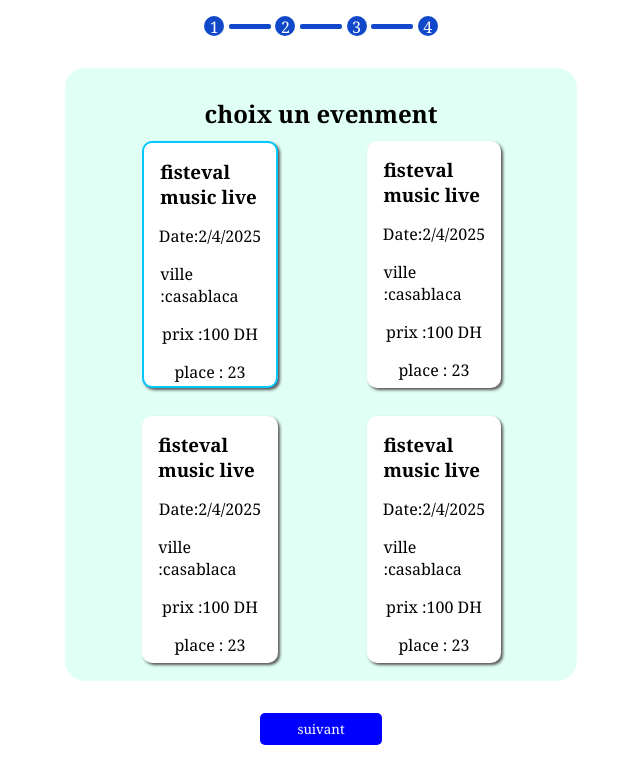
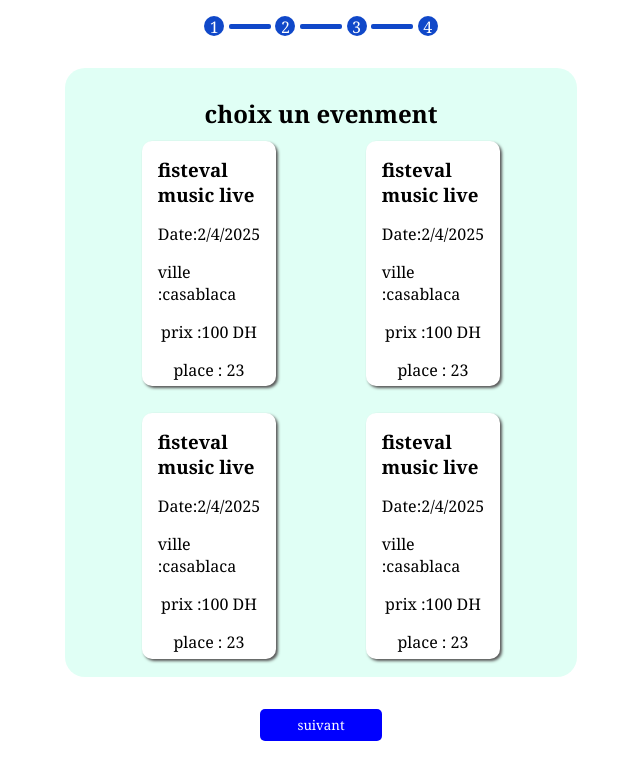
Before and after one commit to YoussefBoualy913/breif_n4, a plain HTML site: page index.html in a window 1280 px wide. Both pictures are taken after a click on the element 543 px from the left and 263 px from the top of the page. Shown: the top 774 px of the page, without its empty margins (335-975 px from the left). Drawn offline with Linux system fonts and the light colour scheme.

Commit message:
supprimer la fonctin selectionert en js

```diff
--- a/index.html
+++ b/index.html
@@ -20,28 +20,28 @@
             </div>
             <div class="evenment">
             <h1>choix un evenment</h1>
-            <artile class="artileinfo" onclick="slectionert(1)" id="1">
+            <artile class="artileinfo" id="1">
                 <h3>fisteval music live</h3>
                 <p>Date:2/4/2025</p>
                 <p>ville :casablaca</p>
                 <p>prix :100 DH</p>
                 <p>place : <span>23</span></p>
             </artile>
-            <artile class="artileinfo" onclick="slectionert(2)" id="2">
+            <artile class="artileinfo"  id="2">
                  <h3>fisteval music live</h3>
                 <p>Date:2/4/2025</p>
                 <p>ville :casablaca</p>
                 <p>prix :100 DH</p>
                 <p>place : <span>23</span></p>
             </artile>
-            <artile class="artileinfo" onclick="slectionert(3)" id="3">
+            <artile class="artileinfo"  id="3">
                  <h3>fisteval music live</h3>
                 <p>Date:2/4/2025</p>
                 <p>ville :casablaca</p>
                 <p>prix :100 DH</p>
                 <p>place : <span>23</span></p>
             </artile>
-            <artile class="artileinfo" onclick="slectionert(4)" id="4">
+            <artile class="artileinfo"  id="4">
                  <h3>fisteval music live</h3>
                 <p>Date:2/4/2025</p>
                 <p>ville :casablaca</p>
--- a/scripte.js
+++ b/scripte.js
@@ -1,10 +1,18 @@
 
+const  article = document.querySelectorAll('.artileinfo');
+article.forEach(art => {
+  art.addEventListener('click',()=>{
 
-function slectionert(index){
-  let select = document.getElementById(index);
-  select.classList.toggle("bordercolor");
+    article.forEach(el => {
+        el.classList.remove("bordercolor");
+    });
+     art.addEventListener('click',()=>{
 
-}
+     art.classList.add("bordercolor");
+    });
+});
+});
+
 
 function suivant(t){
     let    section2=document.getElementById("s2");
--- a/style.css
+++ b/style.css
@@ -88,7 +88,7 @@ main{
  color: white;
 }
 .section2{
-    display: flex;
+    display: none;
     flex-direction: column;
     align-items: center;
     width: 100%;
@@ -168,7 +168,7 @@ form input{
     box-shadow: 2px 2px 3px rgb(86, 85, 85);
 }
 .section3{
-    display: flex;
+    display: none;
     flex-direction: column;
     align-items: center;
     width: 100%;
@@ -177,7 +177,7 @@ form input{
     background-color: rgb(0, 169, 65);
 }
 .section4{
-    display: flex;
+    display: none;
     flex-direction: column;
     align-items: center;
     width: 100%;
```
